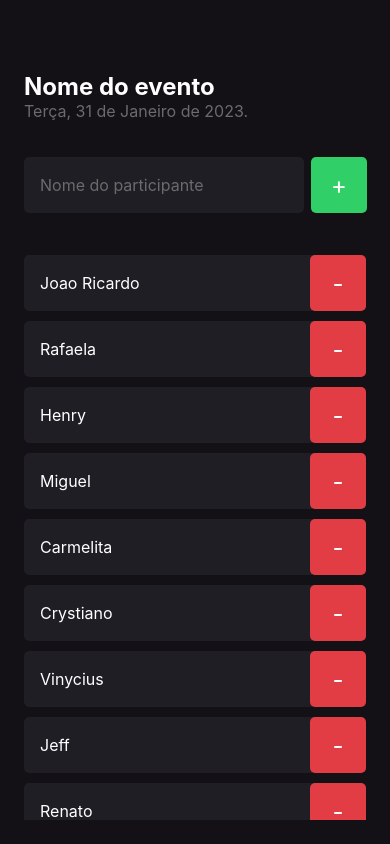
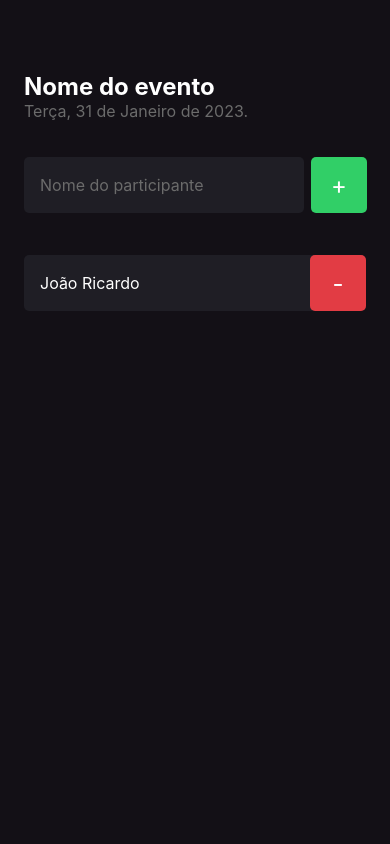
Before and after one commit to EngJao89/imhere, a React Native app: screen / in a window 390 px wide. Built offline with nearby package versions, Linux system fonts and the light colour scheme.

Commit message:
feat(17-add-participants): implementa hook para adicionar novo participante

```diff
--- a/src/screens/Home/index.tsx
+++ b/src/screens/Home/index.tsx
@@ -1,3 +1,4 @@
+import React, { useState } from 'react';
 import {
   Text,
   View,
@@ -11,27 +12,14 @@ import { styles } from './styles';
 import { Participant } from '../../components/Participant';
 
 export function Home(){
-  const participants = [
-    'Joao Ricardo',
-    'Rafaela',
-    'Henry',
-    'Miguel',
-    'Carmelita',
-    'Crystiano',
-    'Vinycius',
-    'Jeff',
-    'Renato',
-    'Guilherme',
-    'Matheus',
-    'Glauber',
-    'Tauan'
-];
+  const [participants, setParticipants] = useState(['João Ricardo']);
 
   function handleParticipantAdd(){
     if(participants.includes("Joao")){
       return Alert.alert("Participante existente","O nome do participante já está sendo usado.");
     }
     Alert.alert("Você adicionou um novo participante!");
+    setParticipants(prevState => [...prevState,'José']);
   }
 
   function handleParticipantRemove(name: string){
```
